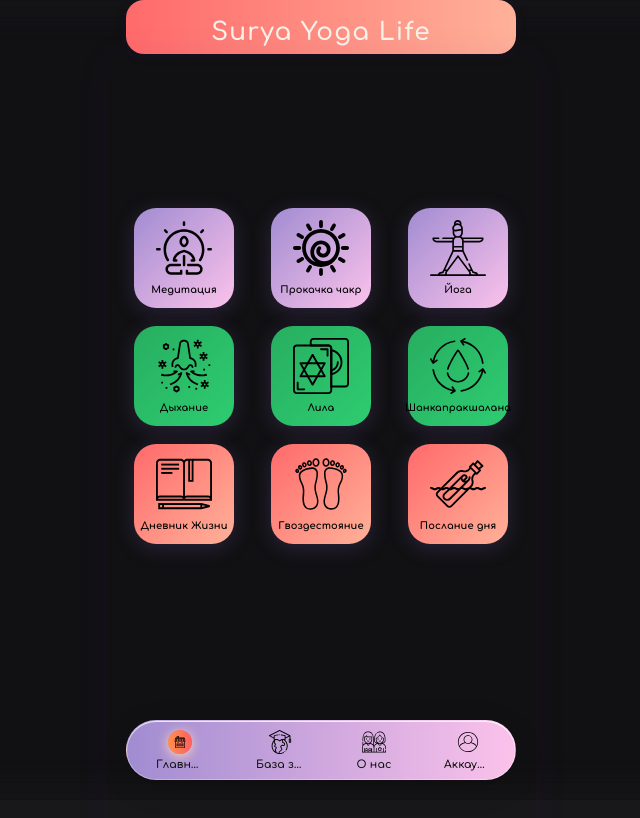
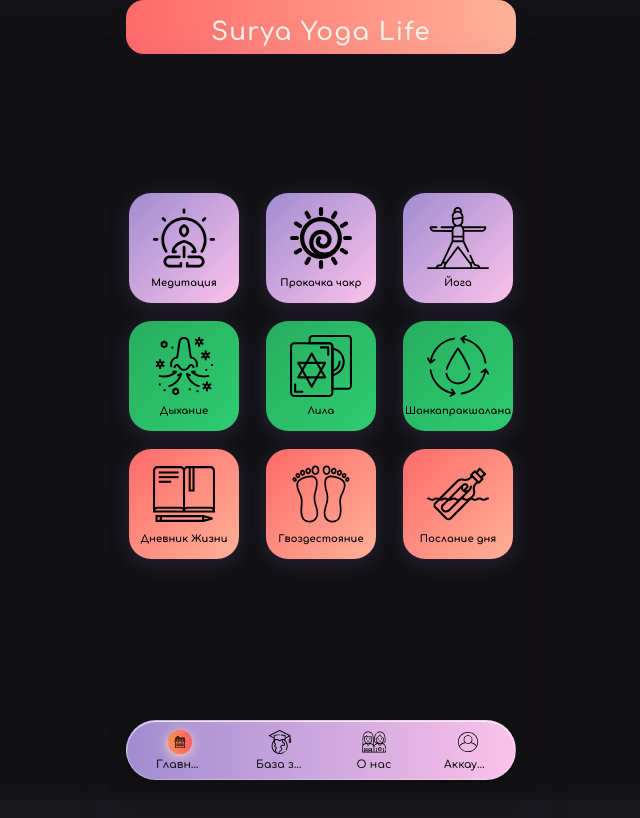
Before and after one commit to marselbeijing/Surya-Yoga-Life, a React (Create React App) app: page / in a window 1280 px wide. Shown: the top 818 px of the page, without its empty margins (319-959 px from the left). Built offline with nearby package versions, Linux system fonts and the light colour scheme.

Commit message:
Увеличены размеры всех 9 иконок на главной странице на 10%

```diff
--- a/src/components/MainSections.css
+++ b/src/components/MainSections.css
@@ -33,8 +33,8 @@
 .section-card {
   background: linear-gradient(135deg, #7c5bb3 0%, #b484f7 100%);
   border-radius: 1.375rem;
-  width: 100px;
-  height: 100px;
+  width: 110px;
+  height: 110px;
   aspect-ratio: 1/1;
   display: flex;
   flex-direction: column;
@@ -91,8 +91,8 @@
 }
 
 .section-icon {
-  width: 56px;
-  height: 56px;
+  width: 62px;
+  height: 62px;
   aspect-ratio: 1/1;
   background: none;
   border-radius: 0;
```
